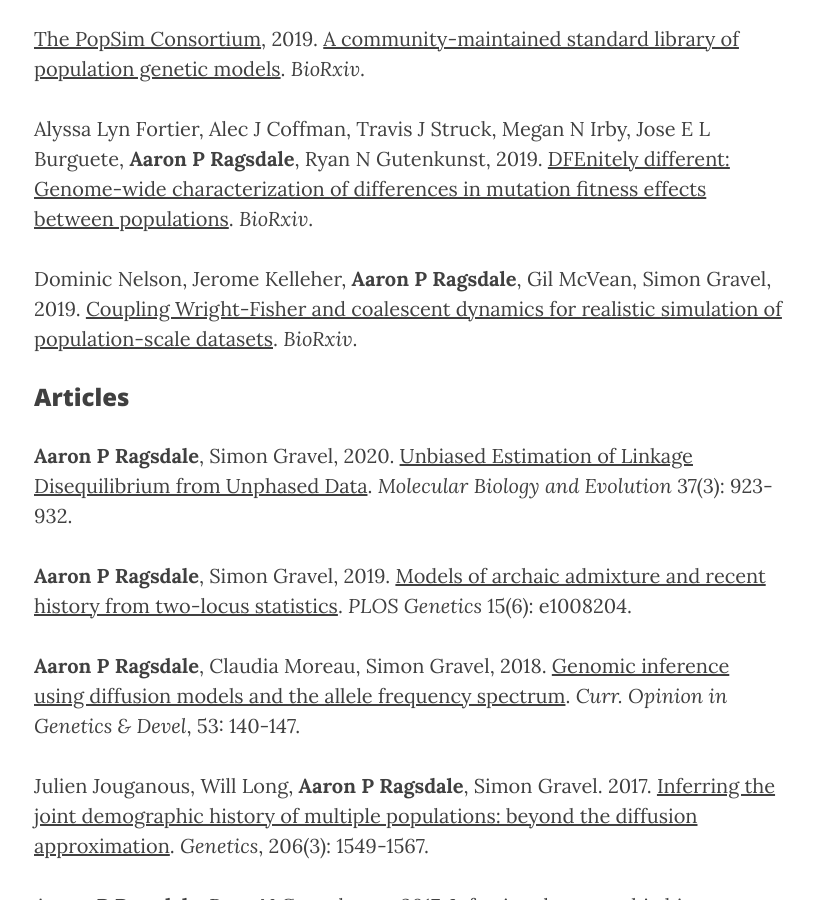
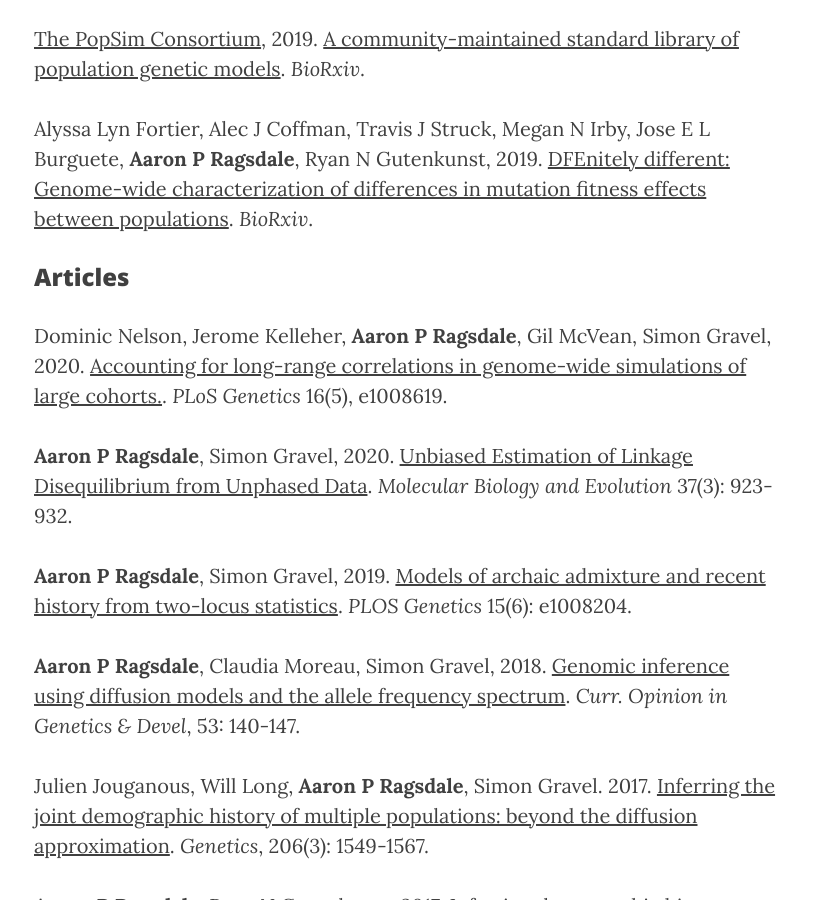
Before and after one commit to apragsdale/apragsdale.github.io, a Jekyll site: the page built from 3_publications.md, in a window 1280 px wide and 900 px high, scrolled down 524 px. Shown: the whole window, without its empty margins (231-1045 px from the left). Built offline with Jekyll 4.4.1, drawn with Linux system fonts in a browser that asks for light colours; nearby versions of some CDN libraries.

Commit message:
update CV

```diff
--- a/3_publications.md
+++ b/3_publications.md
@@ -14,11 +14,11 @@ Alyssa Lyn Fortier, Alec J Coffman, Travis J Struck, Megan N Irby, Jose E L Burg
 [DFEnitely different: Genome-wide characterization of differences in mutation fitness effects between populations](https://doi.org/10.1101/703918).
 *BioRxiv*.
 
-Dominic Nelson, Jerome Kelleher, **Aaron P Ragsdale**,  Gil McVean, Simon Gravel, 2019.
-[Coupling Wright-Fisher and coalescent dynamics for realistic simulation of population-scale datasets](https://doi.org/10.1101/674440).
-*BioRxiv*.
+### Articles
 
-### Articles
+Dominic Nelson, Jerome Kelleher, **Aaron P Ragsdale**,  Gil McVean, Simon Gravel, 2020.
+[Accounting for long-range correlations in genome-wide simulations of large cohorts.](https://doi.org/10.1371/journal.pgen.1008619).
+*PLoS Genetics* 16(5), e1008619.
 
 **Aaron P Ragsdale**, Simon Gravel, 2020.
 [Unbiased Estimation of Linkage Disequilibrium from Unphased Data](https://doi.org/10.1093/molbev/msz265).
```
Also changed, not shown: 1 other file.
